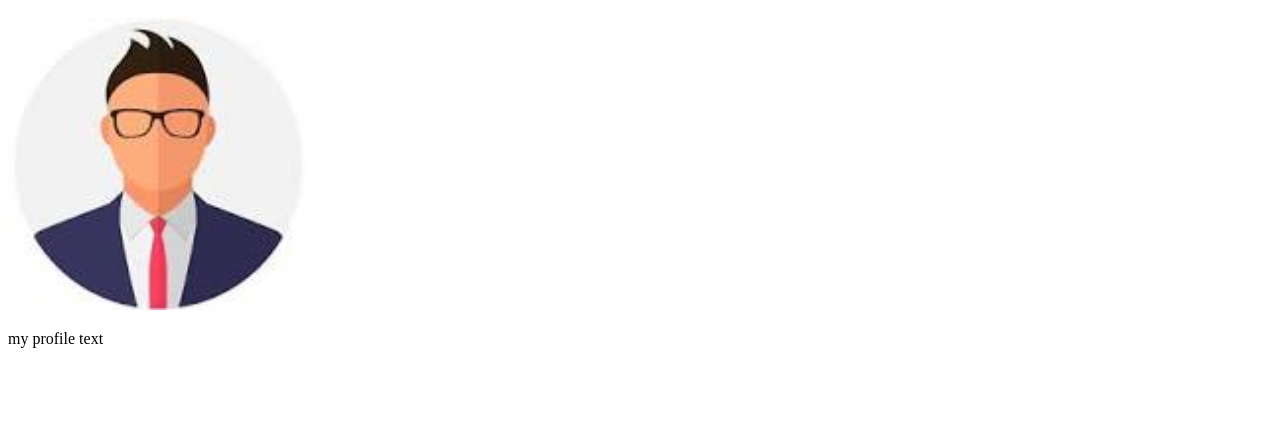
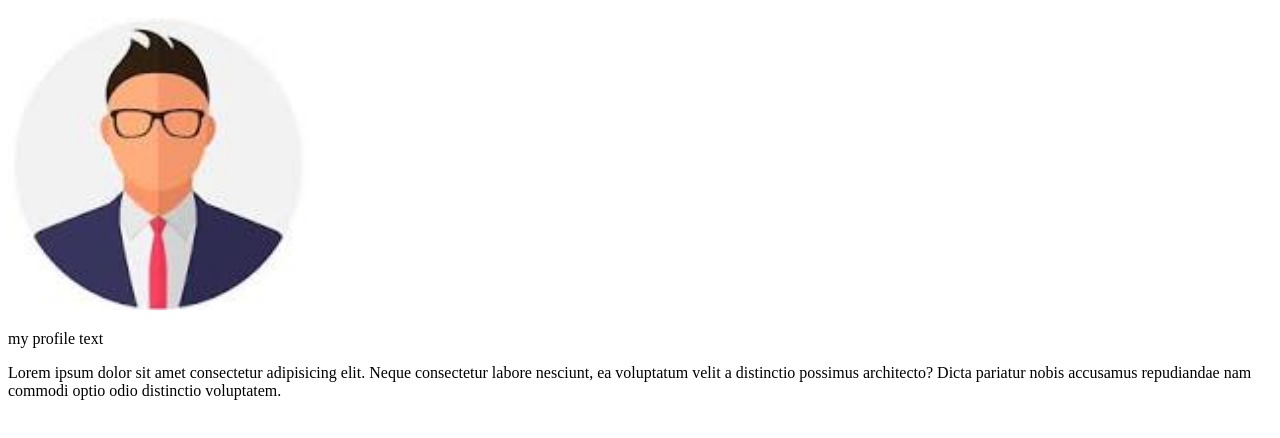
Before and after one commit to Ramesh01-code/html-project, a plain HTML site: page index.html in a window 1280 px wide. Shown: the part 120-558 px from the top of the page. Drawn offline with Linux system fonts and the light colour scheme.

Commit message:
added paragraph

```diff
--- a/index.html
+++ b/index.html
@@ -10,5 +10,6 @@
     <h1>New name</h1>
     <img width="300px" src="profile.jpeg" alt="">
     <p>my profile text</p>
+    <p>Lorem ipsum dolor sit amet consectetur adipisicing elit. Neque consectetur labore nesciunt, ea voluptatum velit a distinctio possimus architecto? Dicta pariatur nobis accusamus repudiandae nam commodi optio odio distinctio voluptatem.</p>
 </body>
 </html>
```
